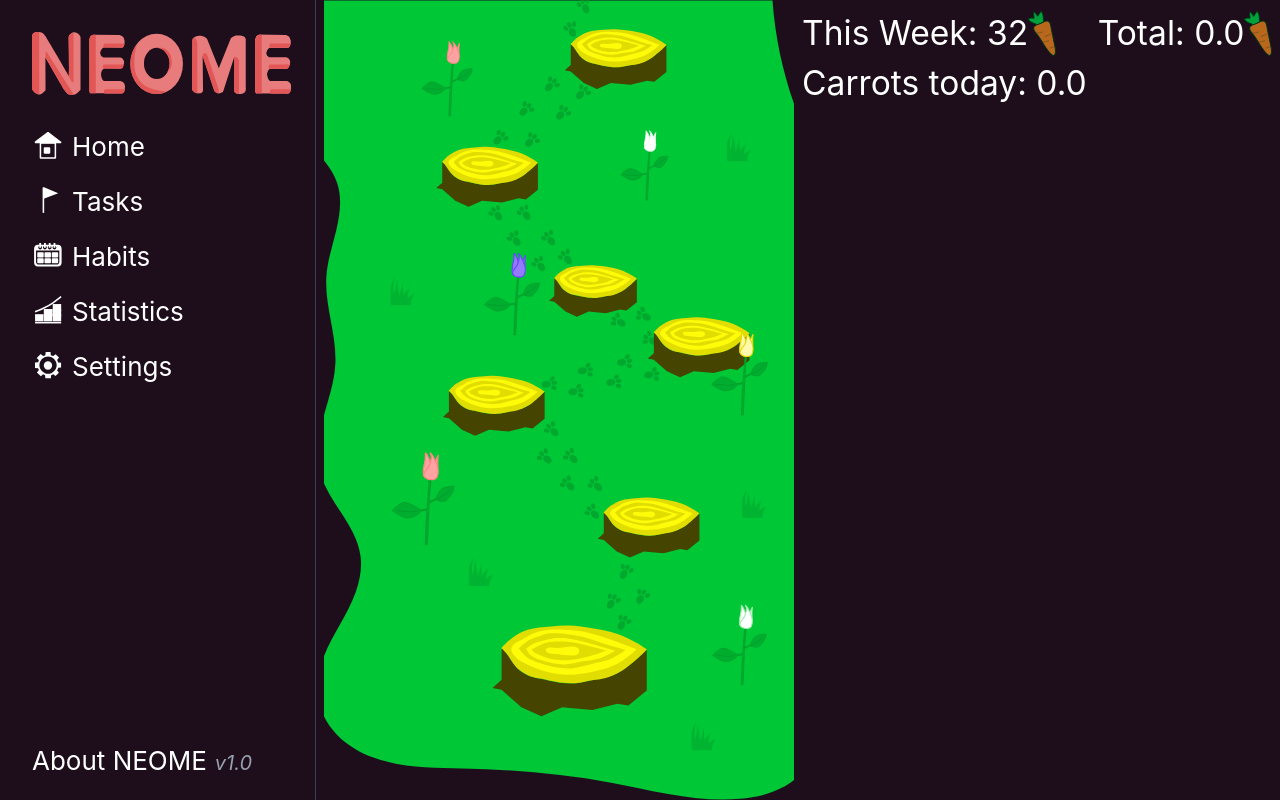
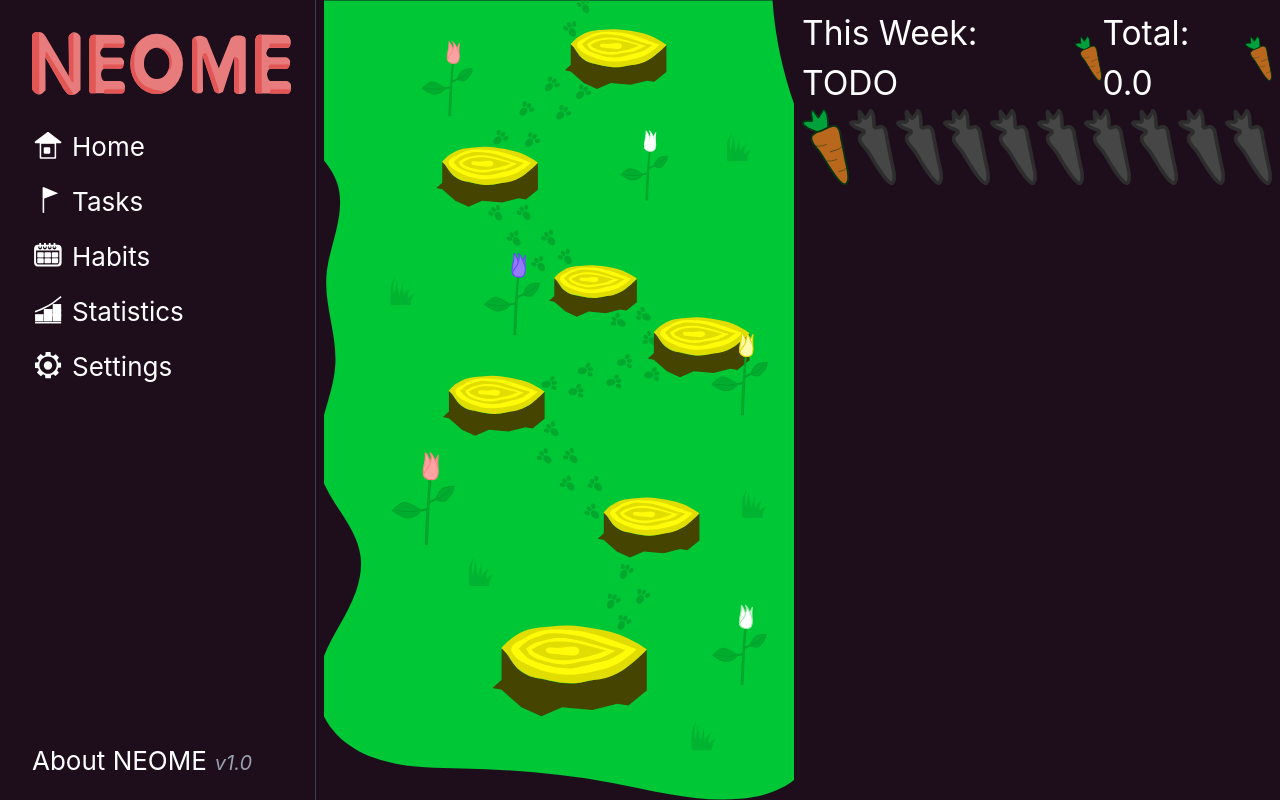
Before and after one commit to quanttum1/neome, a React (Vite) app in the folder frontend/: page / in a window 1280 px wide. Built offline with nearby package versions, Linux system fonts and the light colour scheme.

Commit message:
close TODO `show the carrots earned today the nice way`

```diff
--- a/frontend/src/Home.tsx
+++ b/frontend/src/Home.tsx
@@ -1,7 +1,9 @@
 import forest_location from './assets/map-locations/0001-forest.svg';
 import CarrotIcon from './assets/icons/carrot.svg';
+import CarrotGrey from './assets/icons/carrot_grey.svg';
 import TaskCard from './Tasks/TaskCard';
 import useNeomeStore from './useNeomeStore';
+import { clamp } from './applyEvent';
 
 function Home() {
   const tasks = useNeomeStore(s => s.getState().tasks);
@@ -18,8 +20,6 @@ function Home() {
         <img src={forest_location} className="w-auto h-screen object-cover" />
       </div>
 
-      {/* TODO(2025-12-17 21:20:34): show the carrots earned today the nice way */}
-      {/* deps: (2025-12-17 21:19:28) */}
       <div className="w-1/2 hidden lg:block pl-1">
         <div className="pt-2 pb-2">
           <div className="grid grid-cols-1 gap-3">
@@ -28,7 +28,7 @@ function Home() {
               <div className="flex justify-between">
                 <div className="flex text-[2.1rem] items-center">
                   {/* TODO(2026-02-08 15:29:43): show weekly carrots */}
-                  This Week: {32}
+                  This Week: TODO
                   <img src={CarrotIcon} className="h-[2.8rem]" />
                 </div>
                 <div className="flex text-[2.1rem] items-center">
@@ -37,8 +37,44 @@ function Home() {
                 </div>
               </div>
 
-              <div className="text-[2.1rem] ">
-                Carrots today: {dailyCarrots.toFixed(1)}
+              <div className="flex relative">
+                {[...Array(10).keys()].map(n => (
+                  <div key={n} className="flex-1 relative">
+                    <img
+                      src={CarrotIcon}
+                      alt=""
+                      className="w-full h-full top-0 left-0 absolute"
+                      style={{ opacity: clamp(dailyCarrots - (n - 1), 0, 1) }}
+                    />
+                    <img
+                      src={CarrotGrey}
+                      alt=""
+                      className="w-full h-auto"
+                    />
+                  </div>
+
+                  // TODO(2026-02-12 19:36:05): maybe make daily carrots partially filled
+                  // instead of partially transparent. i tried doing it like this, but i
+                  // don't understand how to make the icon full width:
+                  // <div key={n} className="flex-1 relative">
+                  //   <img
+                  //     src={CarrotGrey}
+                  //     alt=""
+                  //     className="w-full h-auto"
+                  //   />
+                  //
+                  //   <div
+                  //     className="absolute top-0 left-0 h-full overflow-hidden"
+                  //     style={{ width: `${clamp(dailyCarrots - n+1, 0, 1)* 100}%` }}
+                  //   >
+                  //     <img
+                  //       src={CarrotIcon}
+                  //       alt=""
+                  //       className="absolute top-0 left-0 w-full h-auto"
+                  //     />
+                  //   </div>
+                  // </div>
+                ))}
               </div>
             </div>
 
--- a/frontend/src/applyEvent.ts
+++ b/frontend/src/applyEvent.ts
@@ -11,7 +11,9 @@ export function getTaskById(id: TaskId, state: State) {
   return state.tasks.find(t => t.id == id);
 }
 
-function clamp(n: number, min: number, max: number): number {
+// This function is needed in `./Home.tsx` but I don't think it makes sense to put it in a
+// separate file
+export function clamp(n: number, min: number, max: number): number {
   return Math.max(min, Math.min(n, max));
 }
 
```
Also changed, not shown: frontend/src/assets/icons/carrot.svg, frontend/src/assets/icons/carrot_grey.svg (added).
